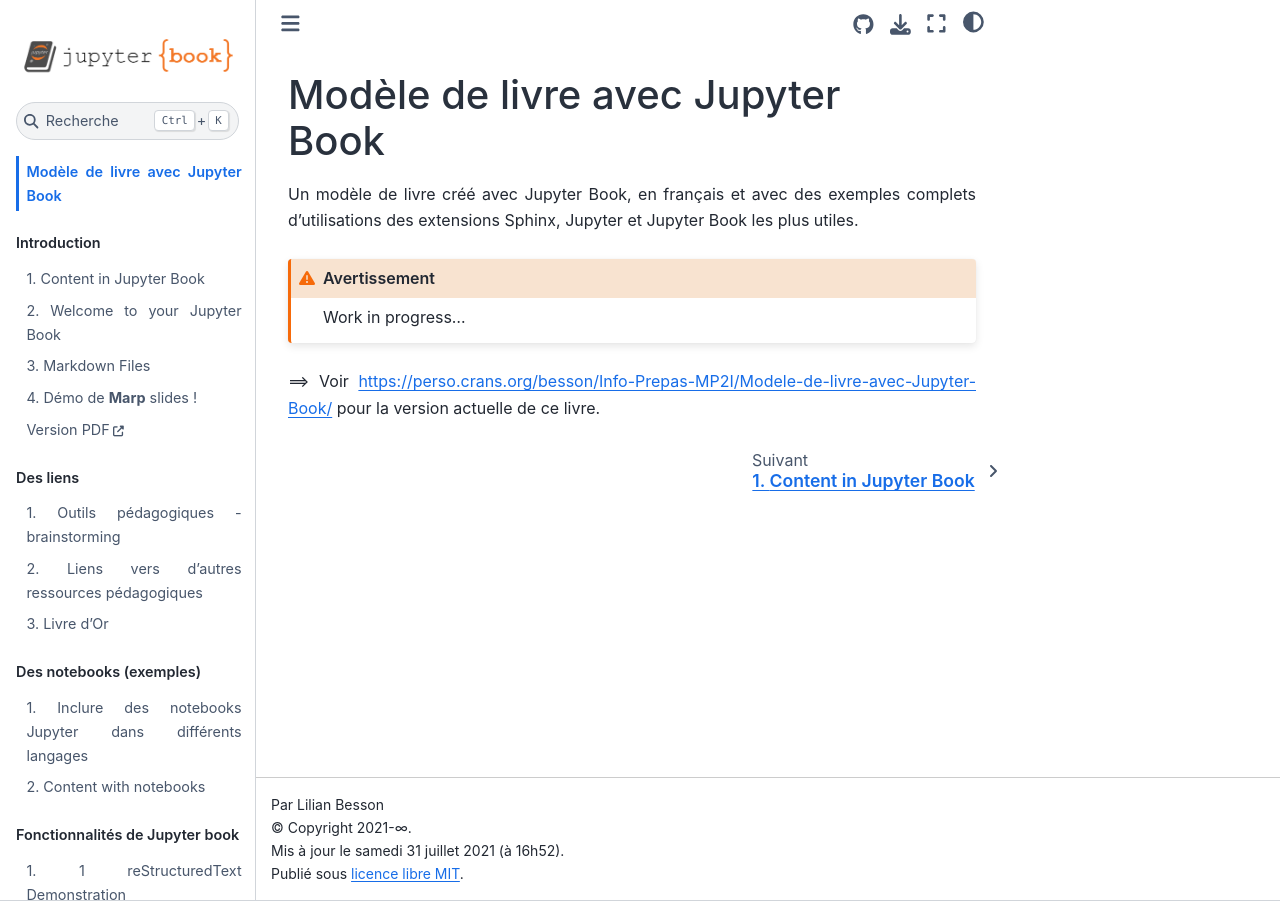
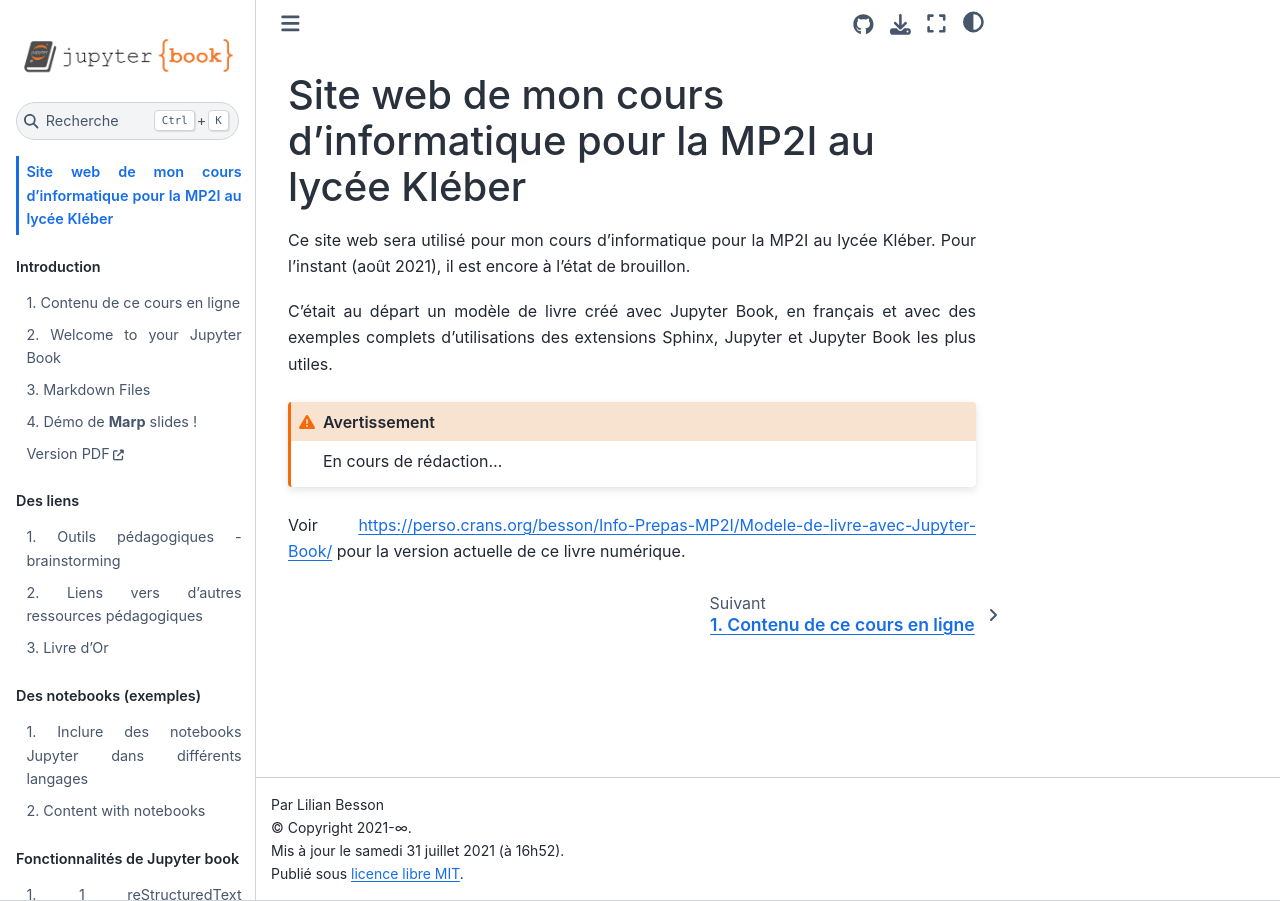
Before and after one commit to vincentxavier/Modele-de-livre-avec-Jupyter-Book, a Jupyter Book: the page built from index.md, in a window 1280 px wide. Built offline with Jupyter Book 1.0.4 settings and Sphinx 7.4.7 and the Sphinx Book theme 1.1.4, drawn with Linux system fonts in a browser that asks for light colours; pages that are not in the unit, such as notebooks, are missing from menus.

Commit message:
SMall updates.

````diff
--- a/_config.yml
+++ b/_config.yml
@@ -5,11 +5,12 @@
 
 #######################################################################################
 # Book settings
-title                       : "Modèle de livre avec Jupyter Book"  # The title of the book. Will be placed in the left navbar.
+# title                       : "Modèle de livre avec Jupyter Book"  # The title of the book. Will be placed in the left navbar.
+title                       : "Informatique en MP2I au lycée Kléber - 2021-2022"  # The title of the book. Will be placed in the left navbar.
 author                      : "Lilian Besson"  # The author of the book
 copyright                   : "2021-∞"  # Copyright year to be placed in the footer
 logo                        : logo.png  # A path to the book logo
-email                       : lilian.besson@crans.org  # Email of the contact
+email                       : mp2i.2021@besson.link  # Email of the contact
 description                 : "|:fr:| |:notebook:| |:snake:| Un modèle de livre avec Jupyter Book, et un livre exemple en français montrant les fonctionnalités géniales de Jupyter Book"
 exclude_patterns            : [venv3, .github, _build, LICENSE.txt, Thumbs.db, .DS_Store, "**.ipynb_checkpoints"]  # files/folders to be excluded
 
--- a/content.md
+++ b/content.md
@@ -1,5 +1,9 @@
-Content in Jupyter Book
-=======================
+Contenu de ce cours en ligne
+============================
 
-There are many ways to write content in Jupyter Book. This short section
-covers a few tips for how to do so.
+Ce projet contiendra :
+
+- [Cours magistraux](cours/) : je pense rédiger mes cours comme des notebooks Jupyter montrés en plein écran avec le mode RISE, ils seront ici aussi ;
+- [TP](tp/) et [TD](td/) : certains seront écrits en LaTeX, d'autres comme des notebooks Jupyter imprimés en PDF via LaTeX, j'hésite encore ;
+- [DM](dm/) et [DS](ds/) : les sujets seront probablement publics mais pas les corrections, a priori ;
+- Fiches de rappels de syntaxe et [conseils de bonne rédaction pour chaque langage](styleguide/Guides%20de%20style.html).
--- a/index.md
+++ b/index.md
@@ -1,9 +1,12 @@
-# Modèle de livre avec Jupyter Book
+# Site web de mon cours d'informatique pour la MP2I au lycée Kléber
 
-Un modèle de livre créé avec Jupyter Book, en français et avec des exemples complets d'utilisations des extensions Sphinx, Jupyter et Jupyter Book les plus utiles.
+Ce site web sera utilisé pour mon cours d'informatique pour la MP2I au lycée Kléber.
+Pour l'instant (août 2021), il est encore à l'état de brouillon.
+
+C'était au départ un modèle de livre créé avec Jupyter Book, en français et avec des exemples complets d'utilisations des extensions Sphinx, Jupyter et Jupyter Book les plus utiles.
 
 ```{warning}
-Work in progress...
+En cours de rédaction...
 ```
 
-==> Voir <https://perso.crans.org/besson/Info-Prepas-MP2I/Modele-de-livre-avec-Jupyter-Book/> pour la version actuelle de ce livre.
+Voir <https://perso.crans.org/besson/Info-Prepas-MP2I/Modele-de-livre-avec-Jupyter-Book/> pour la version actuelle de ce livre numérique.
````
Also changed, not shown: Glossaire.md (+13 -13 lines), Liens-autres-ressources-pedagogiques.md (+1 -1 lines), styleguide/Guide de style Bash.md (+2 -2 lines), 1 other file.
